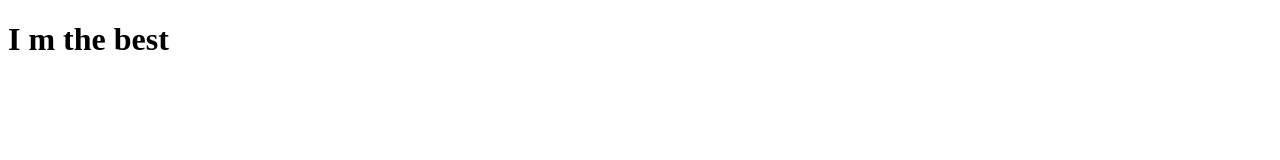
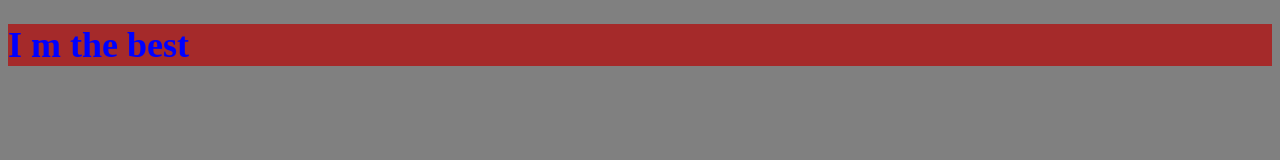
Before and after one commit to balichikhle/myFirstRepo, a plain HTML site: page index.html in a window 1280 px wide. Drawn offline with Linux system fonts and the light colour scheme.

Commit message:
Added stylesheet

```diff
--- /dev/null
+++ b/Repo.css
@@ -0,0 +1,9 @@
+body{
+    background-color: grey;
+   font-size: large;
+}
+
+body h1{
+    background: brown;
+    color: blue;
+}
--- a/index.html
+++ b/index.html
@@ -4,6 +4,7 @@
     <meta charset="UTF-8">
     <meta name="viewport" content="width=device-width, initial-scale=1.0">
     <title>Document</title>
+    <link rel="stylesheet" href="Repo.css">
 </head>
 <body>
     <h1>I m the best</h1>
```
